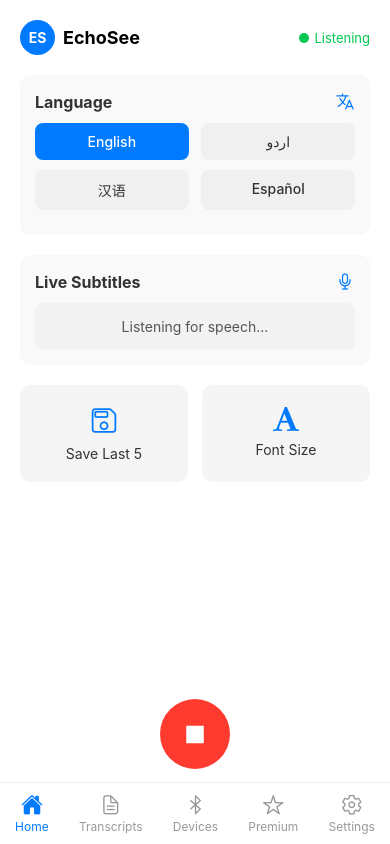
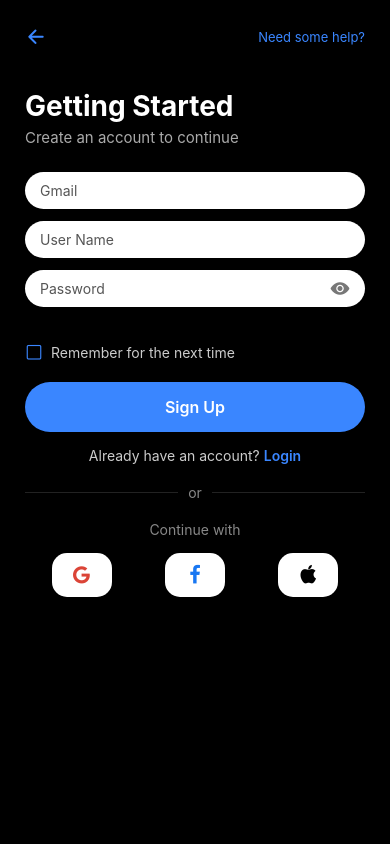
Before and after one commit to Fatima-malik7/EchoSeeApp-CodeCelix, a React Native app: screen / in a window 390 px wide. Built offline with nearby package versions, Linux system fonts and the light colour scheme.

Commit message:
ui's new

```diff
--- a/App.tsx
+++ b/App.tsx
@@ -1,28 +1,22 @@
-/**
- * EchoSee App Entry
- * Splash screen first
- */
+import React from "react";
+import { StatusBar, StyleSheet, View } from "react-native";
+import { SafeAreaProvider } from "react-native-safe-area-context";
+// import HomeListening from "./src/screens/HomeListening";
+// import HomeScreen from "./src/screens/HomeScreen";
+import Signup from "./src/screens/Signup";
+// import TranscriptScreen from "./src/screens/TranscriptScreen";
+// import LoginScreen from "./src/screens/LoginScreen";
 
-import React from "react";
-import { StatusBar, StyleSheet, useColorScheme, View } from "react-native";
-import { SafeAreaProvider } from "react-native-safe-area-context";
-// import SplashScreen from "./src/screens/SplashScreen";
-// import Signup from "./src/screens/Signup";
-//import LoginScreen from './src/screens/LoginScreen';
-//  import HomeScreen from './src/screens/HomeScreen';
-import HomeListening from "./src/screens/HomeListening";
 const App: React.FC = () => {
-  const isDarkMode = useColorScheme() === "dark";
-
   return (
     <SafeAreaProvider>
-      <StatusBar barStyle={isDarkMode ? "light-content" : "dark-content"} />
+      <StatusBar barStyle="light-content" backgroundColor="#000" />
       <View style={styles.container}>
-        {/* <SplashScreen /> */}
+        {/* <HomeListening /> */}
+        {/* <HomeScreen /> */}
         {/* <LoginScreen /> */}
-        {/* <Signup /> */}
-        {/* <HomeScreen /> */}
-        <HomeListening />
+        <Signup />
+        {/* <TranscriptScreen /> */}
       </View>
     </SafeAreaProvider>
   );
@@ -33,5 +27,6 @@
 const styles = StyleSheet.create({
   container: {
     flex: 1,
+    backgroundColor: "#000", // Always black
   },
 });
--- a/src/screens/HomeListening.tsx
+++ b/src/screens/HomeListening.tsx
@@ -34,7 +34,7 @@
         <View style={styles.section}>
           <View style={styles.sectionHeader}>
             <Text style={styles.sectionTitle}>Language</Text>
-            <Ionicons name="language-outline" size={20} color="#007BFF" />
+            <Ionicons name="language-outline" size={20} color="#4da6ff" />
           </View>
           <View style={styles.languageGrid}>
             {["English", "اردو", "汉语", "Español"].map((lang) => (
@@ -63,7 +63,7 @@
         <View style={styles.section}>
           <View style={styles.sectionHeader}>
             <Text style={styles.sectionTitle}>Live Subtitles</Text>
-            <Ionicons name="mic-outline" size={20} color="#007BFF" />
+            <Ionicons name="mic-outline" size={20} color="#4da6ff" />
           </View>
           <TouchableOpacity style={styles.subtitleBox}>
             <Text style={styles.subtitleText}>Listening for speech...</Text>
@@ -73,11 +73,11 @@
         {/* Options Section */}
         <View style={styles.optionRow}>
           <TouchableOpacity style={styles.optionCard}>
-            <Ionicons name="save-outline" size={28} color="#007BFF" />
+            <Ionicons name="save-outline" size={28} color="#4da6ff" />
             <Text style={styles.optionText}>Save Last 5</Text>
           </TouchableOpacity>
           <TouchableOpacity style={styles.optionCard}>
-            <FontAwesome name="font" size={28} color="#007BFF" />
+            <FontAwesome name="font" size={28} color="#4da6ff" />
             <Text style={styles.optionText}>Font Size</Text>
           </TouchableOpacity>
         </View>
@@ -93,23 +93,23 @@
       {/* Bottom Navigation */}
       <View style={styles.bottomNav}>
         <TouchableOpacity style={styles.navItem}>
-          <Ionicons name="home" size={22} color="#007BFF" />
+          <Ionicons name="home" size={22} color="#4da6ff" />
           <Text style={styles.navLabelActive}>Home</Text>
         </TouchableOpacity>
         <TouchableOpacity style={styles.navItem}>
-          <Ionicons name="document-text-outline" size={22} color="#999" />
+          <Ionicons name="document-text-outline" size={22} color="#888" />
           <Text style={styles.navLabel}>Transcripts</Text>
         </TouchableOpacity>
         <TouchableOpacity style={styles.navItem}>
-          <Ionicons name="bluetooth-outline" size={22} color="#999" />
+          <Ionicons name="bluetooth-outline" size={22} color="#888" />
           <Text style={styles.navLabel}>Devices</Text>
         </TouchableOpacity>
         <TouchableOpacity style={styles.navItem}>
-          <Ionicons name="star-outline" size={22} color="#999" />
+          <Ionicons name="star-outline" size={22} color="#888" />
           <Text style={styles.navLabel}>Premium</Text>
         </TouchableOpacity>
         <TouchableOpacity style={styles.navItem}>
-          <Ionicons name="settings-outline" size={22} color="#999" />
+          <Ionicons name="settings-outline" size={22} color="#888" />
           <Text style={styles.navLabel}>Settings</Text>
         </TouchableOpacity>
       </View>
@@ -120,7 +120,7 @@
 export default HomeListening;
 
 const styles = StyleSheet.create({
-  container: { flex: 1, backgroundColor: "#fff" },
+  container: { flex: 1, backgroundColor: "#000" },
   scrollContainer: { padding: 20, paddingBottom: 100 },
 
   // Header
@@ -135,25 +135,25 @@
     width: 35,
     height: 35,
     borderRadius: 20,
-    backgroundColor: "#007BFF",
+    backgroundColor: "#4da6ff",
     justifyContent: "center",
     alignItems: "center",
   },
   avatarText: { color: "#fff", fontWeight: "bold" },
-  appName: { fontSize: 18, fontWeight: "bold", marginLeft: 8 },
+  appName: { fontSize: 18, fontWeight: "bold", marginLeft: 8, color: "#fff" },
   statusRow: { flexDirection: "row", alignItems: "center" },
   statusDotListening: {
     width: 10,
     height: 10,
     borderRadius: 5,
-    backgroundColor: "#00C851",
+    backgroundColor: "#00e676",
     marginRight: 5,
   },
-  statusTextListening: { color: "#00C851", fontSize: 13 },
+  statusTextListening: { color: "#00e676", fontSize: 13 },
 
   // Sections
   section: {
-    backgroundColor: "#f9f9f9",
+    backgroundColor: "#111",
     borderRadius: 10,
     padding: 15,
     marginBottom: 20,
@@ -164,7 +164,7 @@
     alignItems: "center",
     marginBottom: 10,
   },
-  sectionTitle: { fontWeight: "bold", fontSize: 16, color: "#333" },
+  sectionTitle: { fontWeight: "bold", fontSize: 16, color: "#fff" },
 
   // Language Grid
   languageGrid: {
@@ -173,25 +173,25 @@
     justifyContent: "space-between",
   },
   languageBtn: {
-    backgroundColor: "#f0f0f0",
+    backgroundColor: "#222",
     width: "48%",
     paddingVertical: 10,
     borderRadius: 8,
     alignItems: "center",
     marginBottom: 10,
   },
-  selectedLanguage: { backgroundColor: "#007BFF" },
-  languageText: { color: "#333", fontWeight: "500" },
+  selectedLanguage: { backgroundColor: "#4da6ff" },
+  languageText: { color: "#ccc", fontWeight: "500" },
   selectedLanguageText: { color: "#fff" },
 
   // Subtitles
   subtitleBox: {
-    backgroundColor: "#f2f2f2",
+    backgroundColor: "#222",
     borderRadius: 8,
     padding: 15,
     alignItems: "center",
   },
-  subtitleText: { color: "#555" },
+  subtitleText: { color: "#aaa" },
 
   // Options
   optionRow: {
@@ -200,13 +200,13 @@
     marginBottom: 30,
   },
   optionCard: {
-    backgroundColor: "#f5f5f5",
+    backgroundColor: "#111",
     width: "48%",
     alignItems: "center",
     paddingVertical: 20,
     borderRadius: 10,
   },
-  optionText: { marginTop: 8, color: "#333" },
+  optionText: { marginTop: 8, color: "#fff" },
 
   // Record Button
   recordBtnContainer: {
@@ -229,12 +229,12 @@
     flexDirection: "row",
     justifyContent: "space-around",
     alignItems: "center",
-    backgroundColor: "#fff",
+    backgroundColor: "#111",
     paddingVertical: 10,
     borderTopWidth: 1,
-    borderColor: "#eee",
+    borderColor: "#222",
   },
   navItem: { alignItems: "center" },
-  navLabel: { color: "#999", fontSize: 12, marginTop: 2 },
-  navLabelActive: { color: "#007BFF", fontSize: 12, marginTop: 2 },
+  navLabel: { color: "#888", fontSize: 12, marginTop: 2 },
+  navLabelActive: { color: "#4da6ff", fontSize: 12, marginTop: 2 },
 });
--- a/src/screens/Signup.tsx
+++ b/src/screens/Signup.tsx
@@ -22,7 +22,7 @@
       {/* Header */}
       <View style={styles.header}>
         <TouchableOpacity>
-          <Ionicons name="arrow-back" size={22} color="#000" />
+          <Ionicons name="arrow-back" size={22} color="#3A86FF" />
         </TouchableOpacity>
         <Text style={styles.helpText}>Need some help?</Text>
       </View>
@@ -33,21 +33,28 @@
 
       {/* Inputs */}
       <View style={styles.inputContainer}>
+        <View style={styles.inputWrapper}>
           <TextInput
             placeholder="Gmail"
+            placeholderTextColor="#555"
             style={styles.input}
             value={email}
             onChangeText={setEmail}
           />
+        </View>
+        <View style={styles.inputWrapper}>
           <TextInput
             placeholder="User Name"
+            placeholderTextColor="#555"
             style={styles.input}
             value={username}
             onChangeText={setUsername}
           />
+        </View>
         <View style={styles.passwordContainer}>
           <TextInput
             placeholder="Password"
+            placeholderTextColor="#555"
             secureTextEntry={!showPassword}
             style={styles.passwordInput}
             value={password}
@@ -57,7 +64,7 @@
             <Ionicons
               name={showPassword ? "eye-off" : "eye"}
               size={20}
-              color="#666"
+              color="#777"
             />
           </TouchableOpacity>
         </View>
@@ -70,8 +77,8 @@
       >
         <Ionicons
           name={remember ? "checkbox" : "square-outline"}
-          size={20}
-          color="#007BFF"
+          size={18}
+          color="#3A86FF"
         />
         <Text style={styles.rememberText}>Remember for the next time</Text>
       </TouchableOpacity>
@@ -90,7 +97,7 @@
       {/* OR Divider */}
       <View style={styles.dividerContainer}>
         <View style={styles.divider} />
-        <Text style={styles.orText}>OR</Text>
+        <Text style={styles.orText}>or</Text>
         <View style={styles.divider} />
       </View>
 
@@ -98,127 +105,133 @@
       <Text style={styles.continueText}>Continue with</Text>
       <View style={styles.socialContainer}>
         <TouchableOpacity style={styles.socialBtn}>
-          <FontAwesome name="facebook" size={30} color="#3b5998" />
+          <FontAwesome name="google" size={20} color="#DB4437" />
         </TouchableOpacity>
         <TouchableOpacity style={styles.socialBtn}>
-          <FontAwesome name="google" size={30} color="#DB4437" />
+          <FontAwesome name="facebook" size={20} color="#1877F2" />
         </TouchableOpacity>
         <TouchableOpacity style={styles.socialBtn}>
-          <FontAwesome name="apple" size={30} color="#000000" />
+          <FontAwesome name="apple" size={20} color="#000" />
         </TouchableOpacity>
       </View>
     </ScrollView>
   );
 };
 
+export default Signup;
+
 const styles = StyleSheet.create({
   container: {
     flexGrow: 1,
-    padding: 20,
-    backgroundColor: "#fff",
+    padding: 25,
+    backgroundColor: "#000",
   },
   header: {
     flexDirection: "row",
     justifyContent: "space-between",
     alignItems: "center",
-    marginBottom: 20,
+    marginBottom: 40,
   },
   helpText: {
-    color: "#007BFF",
-    fontSize: 14,
+    color: "#3A86FF",
+    fontSize: 13,
   },
   title: {
-    fontSize: 26,
-    fontWeight: "bold",
+    fontSize: 28,
+    fontWeight: "700",
     marginBottom: 5,
+    color: "#fff",
   },
   subtitle: {
-    fontSize: 14,
-    color: "#666",
-    marginBottom: 20,
+    fontSize: 15,
+    color: "#aaa",
+    marginBottom: 25,
   },
   inputContainer: {
     marginBottom: 15,
   },
+  inputWrapper: {
+    backgroundColor: "#fff",
+    borderRadius: 25,
+    marginBottom: 12,
+    paddingHorizontal: 15,
+  },
   input: {
-    borderWidth: 1,
-    borderColor: "#007BFF",
-    borderRadius: 10,
-    padding: 12,
-    marginBottom: 12,
+    paddingVertical: 10,
+    color: "#000",
   },
   passwordContainer: {
     flexDirection: "row",
     alignItems: "center",
-    borderWidth: 1,
-    borderColor: "#007BFF",
-    borderRadius: 10,
-    paddingHorizontal: 12,
+    backgroundColor: "#fff",
+    borderRadius: 25,
+    paddingHorizontal: 15,
   },
   passwordInput: {
     flex: 1,
     paddingVertical: 10,
+    color: "#000",
   },
   rememberContainer: {
     flexDirection: "row",
     alignItems: "center",
-    marginVertical: 15,
+    marginVertical: 20,
   },
   rememberText: {
     marginLeft: 8,
     fontSize: 14,
-    color: "#333",
+    color: "#ccc",
   },
   signupBtn: {
-    backgroundColor: "#007BFF",
+    backgroundColor: "#3A86FF",
     padding: 15,
-    borderRadius: 10,
+    borderRadius: 25,
     alignItems: "center",
   },
   signupText: {
     color: "#fff",
-    fontWeight: "bold",
+    fontWeight: "600",
     fontSize: 16,
   },
   loginText: {
     marginTop: 15,
     textAlign: "center",
-    color: "#555",
+    color: "#ccc",
+    fontSize: 14,
   },
   loginLink: {
-    color: "#007BFF",
-    fontWeight: "bold",
+    color: "#3A86FF",
+    fontWeight: "600",
   },
   dividerContainer: {
     flexDirection: "row",
     alignItems: "center",
-    marginVertical: 15,
+    marginVertical: 20,
   },
   divider: {
     flex: 1,
     height: 1,
-    backgroundColor: "#ddd",
+    backgroundColor: "#222",
   },
   orText: {
     marginHorizontal: 10,
-    color: "#666",
+    color: "#888",
   },
   continueText: {
     textAlign: "center",
-    marginBottom: 10,
-    color: "#666",
+    marginBottom: 15,
+    fontSize: 14,
+    color: "#888",
   },
   socialContainer: {
     flexDirection: "row",
     justifyContent: "space-around",
   },
   socialBtn: {
-    backgroundColor: "#f5f5f5",
+    backgroundColor: "#fff",
     padding: 12,
-    borderRadius: 10,
+    borderRadius: 15,
+    width: 60,
     alignItems: "center",
-    width: 60,
   },
 });
-
-export default Signup;
--- /dev/null
+++ b/src/screens/TranscriptScreen.tsx
@@ -0,0 +1,277 @@
+import React from "react";
+import {
+  View,
+  Text,
+  StyleSheet,
+  TextInput,
+  TouchableOpacity,
+  FlatList,
+  SafeAreaView,
+} from "react-native";
+import Icon from "react-native-vector-icons/Ionicons";
+
+const transcripts = [
+  {
+    id: "1",
+    title: "Team Meeting",
+    time: "Today, 2:45 PM",
+    duration: "25 min",
+    description: "Let's discuss the quarterly results and upcoming project deadlines...",
+    speakers: 3,
+  },
+  {
+    id: "2",
+    title: "Coffee Chat",
+    time: "Today, 11:35 PM",
+    duration: "12 min",
+    description: "How was your weekend? I went hiking in the mountains...",
+    speakers: 2,
+  },
+  {
+    id: "3",
+    title: "Client Call",
+    time: "Yesterday, 5:10 PM",
+    duration: "18 min",
+    description: "Client feedback and next steps for the project...",
+    speakers: 1,
+  },
+];
+
+const TranscriptScreen: React.FC = () => {
+  const renderItem = ({ item }: any) => (
+    <View style={styles.card}>
+      <View style={styles.cardHeader}>
+        <Text style={styles.cardTitle}>{item.title}</Text>
+        <TouchableOpacity>
+          <Icon name="download-outline" size={20} color="#16C784" />
+        </TouchableOpacity>
+      </View>
+      <Text style={styles.cardTime}>
+        {item.time}  •  <Text style={styles.cardDuration}>{item.duration}</Text>
+      </Text>
+      <Text style={styles.cardDescription}>{item.description}</Text>
+      <View style={styles.speakersRow}>
+        <View style={styles.avatars}>
+          <View style={[styles.avatar, { backgroundColor: "#007BFF" }]}>
+            <Text style={styles.avatarText}>J</Text>
+          </View>
+          <View style={[styles.avatar, { backgroundColor: "#8B5CF6" }]}>
+            <Text style={styles.avatarText}>S</Text>
+          </View>
+          <View style={[styles.avatar, { backgroundColor: "#F79E1B" }]}>
+            <Text style={styles.avatarText}>M</Text>
+          </View>
+        </View>
+        <Text style={styles.speakersCount}>{item.speakers} speakers</Text>
+      </View>
+    </View>
+  );
+
+  return (
+    <SafeAreaView style={styles.container}>
+      {/* Header */}
+      <View style={styles.header}>
+        <Text style={styles.title}>Transcripts</Text>
+        <TouchableOpacity>
+          <Icon name="ellipsis-horizontal" size={22} color="#fff" />
+        </TouchableOpacity>
+      </View>
+
+      {/* Search */}
+      <View style={styles.searchContainer}>
+        <Icon name="search-outline" size={18} color="#888" style={{ marginRight: 6 }} />
+        <TextInput
+          placeholder="Search transcripts..."
+          placeholderTextColor="#888"
+          style={styles.searchInput}
+        />
+      </View>
+
+      {/* Stats */}
+      <View style={styles.statsRow}>
+        <View style={styles.statBox}>
+          <Text style={styles.statNumber}>5</Text>
+          <Text style={styles.statLabel}>Total</Text>
+        </View>
+        <View style={styles.statBox}>
+          <Text style={[styles.statNumber, { color: "#16C784" }]}>2h{"\n"}20m</Text>
+          <Text style={styles.statLabel}>Duration</Text>
+        </View>
+        <View style={styles.statBox}>
+          <Text style={[styles.statNumber, { color: "#F79E1B" }]}>3</Text>
+          <Text style={styles.statLabel}>Today</Text>
+        </View>
+      </View>
+
+      {/* List */}
+      <FlatList
+        data={transcripts}
+        renderItem={renderItem}
+        keyExtractor={(item) => item.id}
+        contentContainerStyle={{ paddingBottom: 80 }}
+        showsVerticalScrollIndicator={false}
+      />
+
+      {/* Bottom Navigation */}
+      <View style={styles.bottomNav}>
+        <TouchableOpacity style={styles.navItem}>
+          <Icon name="home-outline" size={22} color="#fff" />
+          <Text style={styles.navText}>Home</Text>
+        </TouchableOpacity>
+        <TouchableOpacity style={[styles.navItem, styles.activeNav]}>
+          <Icon name="document-text-outline" size={22} color="#007BFF" />
+          <Text style={[styles.navText, { color: "#007BFF" }]}>Transcripts</Text>
+        </TouchableOpacity>
+        <TouchableOpacity style={styles.navItem}>
+          <Icon name="mic-outline" size={22} color="#fff" />
+          <Text style={styles.navText}>Devices</Text>
+        </TouchableOpacity>
+        <TouchableOpacity style={styles.navItem}>
+          <Icon name="star-outline" size={22} color="#fff" />
+          <Text style={styles.navText}>Premium</Text>
+        </TouchableOpacity>
+        <TouchableOpacity style={styles.navItem}>
+          <Icon name="settings-outline" size={22} color="#fff" />
+          <Text style={styles.navText}>Settings</Text>
+        </TouchableOpacity>
+      </View>
+    </SafeAreaView>
+  );
+};
+
+export default TranscriptScreen;
+
+const styles = StyleSheet.create({
+  container: {
+    flex: 1,
+    backgroundColor: "#000",
+    paddingHorizontal: 15,
+  },
+  header: {
+    flexDirection: "row",
+    justifyContent: "space-between",
+    alignItems: "center",
+    marginVertical: 10,
+  },
+  title: {
+    fontSize: 22,
+    fontWeight: "700",
+    color: "#fff",
+  },
+  searchContainer: {
+    flexDirection: "row",
+    alignItems: "center",
+    backgroundColor: "#1C1C1E",
+    borderRadius: 10,
+    paddingHorizontal: 10,
+    paddingVertical: 8,
+    marginBottom: 15,
+  },
+  searchInput: {
+    flex: 1,
+    color: "#fff",
+  },
+  statsRow: {
+    flexDirection: "row",
+    justifyContent: "space-between",
+    marginBottom: 15,
+  },
+  statBox: {
+    flex: 1,
+    backgroundColor: "#1C1C1E",
+    borderRadius: 10,
+    alignItems: "center",
+    paddingVertical: 15,
+    marginHorizontal: 5,
+  },
+  statNumber: {
+    fontSize: 20,
+    fontWeight: "700",
+    color: "#fff",
+    textAlign: "center",
+  },
+  statLabel: {
+    fontSize: 13,
+    color: "#A0A0A0",
+    textAlign: "center",
+  },
+  card: {
+    backgroundColor: "#1C1C1E",
+    borderRadius: 12,
+    padding: 15,
+    marginBottom: 12,
+  },
+  cardHeader: {
+    flexDirection: "row",
+    justifyContent: "space-between",
+    marginBottom: 5,
+  },
+  cardTitle: {
+    color: "#fff",
+    fontSize: 16,
+    fontWeight: "600",
+  },
+  cardTime: {
+    color: "#A0A0A0",
+    fontSize: 13,
+  },
+  cardDuration: {
+    color: "#F79E1B",
+  },
+  cardDescription: {
+    color: "#ccc",
+    fontSize: 13,
+    marginVertical: 5,
+  },
+  speakersRow: {
+    flexDirection: "row",
+    justifyContent: "space-between",
+    alignItems: "center",
+  },
+  avatars: {
+    flexDirection: "row",
+  },
+  avatar: {
+    width: 26,
+    height: 26,
+    borderRadius: 13,
+    justifyContent: "center",
+    alignItems: "center",
+    marginRight: 4,
+  },
+  avatarText: {
+    color: "#fff",
+    fontSize: 12,
+    fontWeight: "700",
+  },
+  speakersCount: {
+    color: "#A0A0A0",
+    fontSize: 12,
+  },
+  bottomNav: {
+    flexDirection: "row",
+    justifyContent: "space-around",
+    alignItems: "center",
+    backgroundColor: "#1C1C1E",
+    paddingVertical: 10,
+    borderTopWidth: 0.5,
+    borderTopColor: "#2C2C2E",
+    position: "absolute",
+    bottom: 0,
+    left: 0,
+    right: 0,
+  },
+  navItem: {
+    alignItems: "center",
+  },
+  activeNav: {
+    borderTopWidth: 2,
+    borderTopColor: "#007BFF",
+    paddingTop: 5,
+  },
+  navText: {
+    color: "#A0A0A0",
+    fontSize: 12,
+    marginTop: 2,
+  },
+});
```
Also changed, not shown: src/screens/HomeScreen.tsx (+31 -30 lines), src/screens/LoginScreen.tsx (+45 -31 lines). Lines whose indentation alone changed are shown as unchanged.
